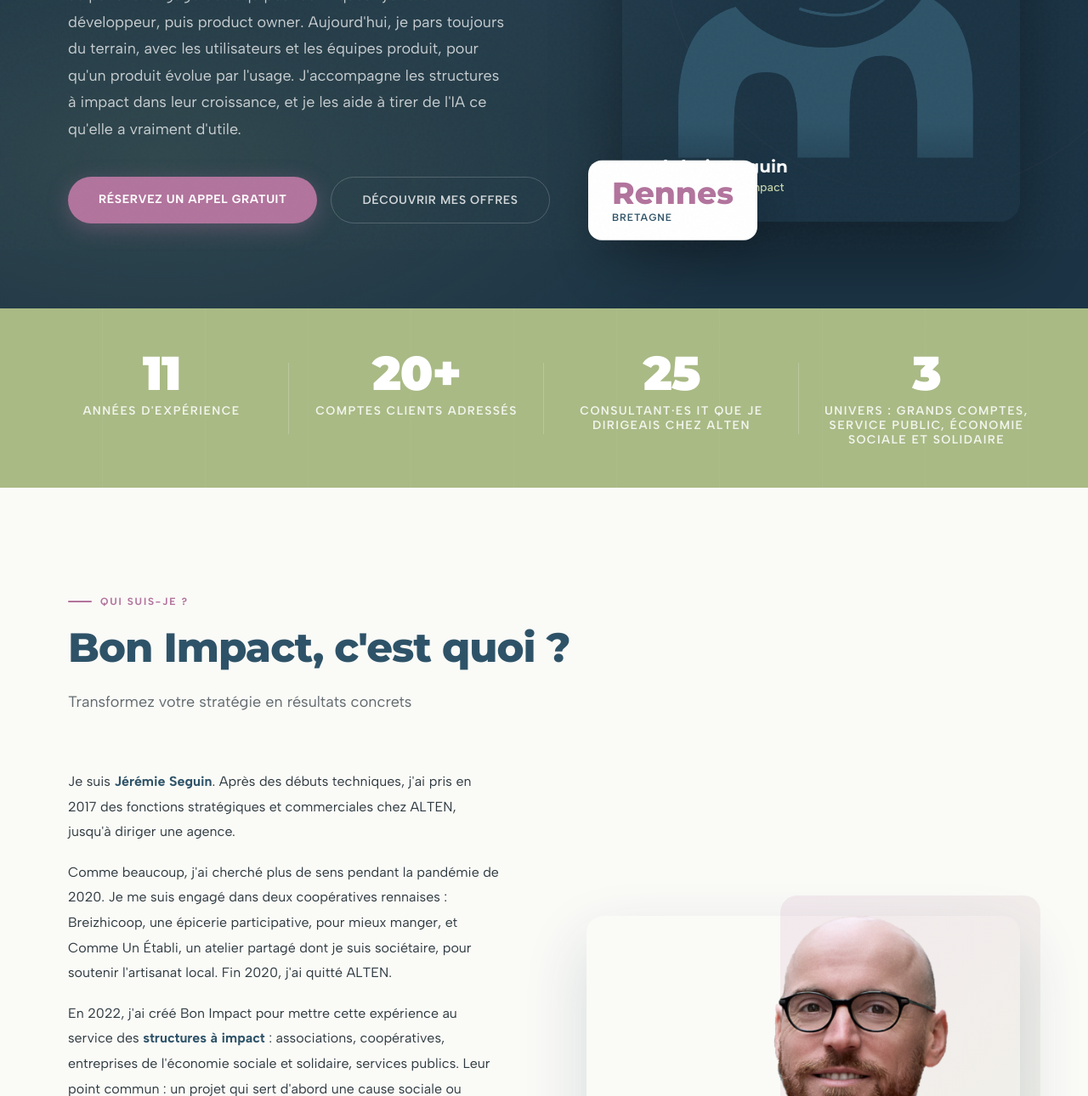
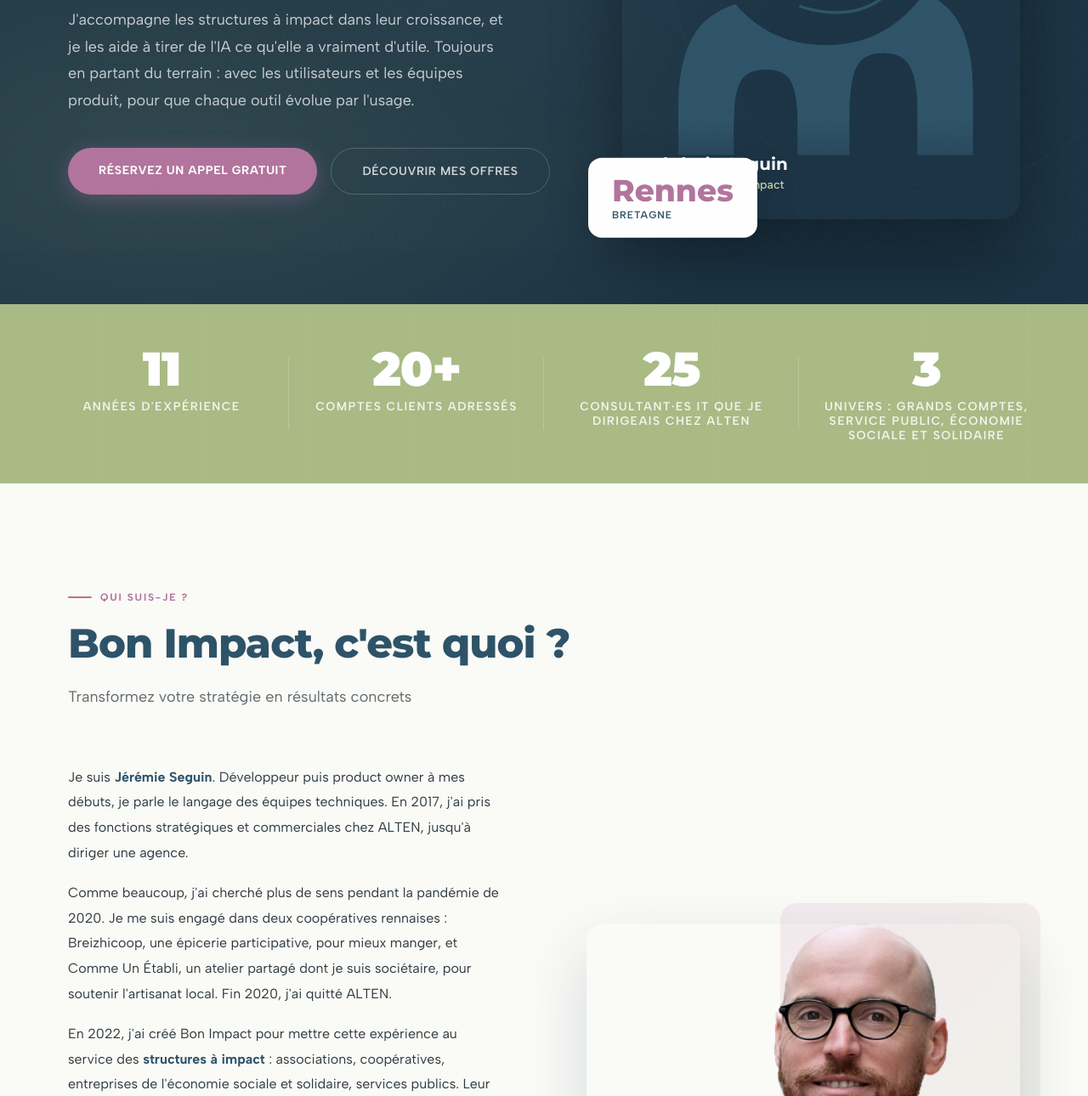
Before and after one commit to JeremieSeguin/bonimpact-site, a plain HTML site: page index.html in a window 1280 px wide. Shown: the part 506-1796 px from the top of the page at 85% size. Drawn offline with Linux system fonts and the light colour scheme.

Commit message:
L'en-tête ouvre sur la promesse, le langage technique passe dans Qui suis-je
Co-Authored-By: Claude Opus 5.5 <noreply@anthropic.com>

```diff
--- a/index.html
+++ b/index.html
@@ -1007,10 +1007,9 @@
                 <div>
                     <div class="hero-tag">Développement commercial</div>
                     <h1>Donnez de <em>l'impact</em> à vos actions commerciales</h1>
-                    <p class="hero-lead">Je parle le langage des équipes techniques : j'ai été développeur, puis
-                        product owner. Aujourd'hui, je pars toujours du terrain, avec les utilisateurs et les équipes produit,
-                        pour qu'un produit évolue par l'usage. J'accompagne les structures à impact dans leur
-                        croissance, et je les aide à tirer de l'IA ce qu'elle a vraiment d'utile.</p>
+                    <p class="hero-lead">J'accompagne les structures à impact dans leur croissance, et je les aide à tirer de
+                        l'IA ce qu'elle a vraiment d'utile. Toujours en partant du terrain : avec les utilisateurs et les
+                        équipes produit, pour que chaque outil évolue par l'usage.</p>
                     <div class="hero-actions">
                         <a href="https://cal.com/bonimpact/appel-decouverte" data-rdv class="btn-hero-primary">Réservez un appel
                             gratuit</a>
@@ -1067,8 +1066,9 @@
             <div class="section-subtitle">Transformez votre stratégie en résultats concrets</div>
             <div class="about-grid">
                 <div class="about-text reveal">
-                    <p>Je suis <strong>Jérémie Seguin</strong>. Après des débuts techniques, j'ai pris en 2017 des
-                        fonctions stratégiques et commerciales chez ALTEN, jusqu'à diriger une agence.</p>
+                    <p>Je suis <strong>Jérémie Seguin</strong>. Développeur puis product owner à mes débuts, je parle le
+                        langage des équipes techniques. En 2017, j'ai pris des fonctions stratégiques et commerciales
+                        chez ALTEN, jusqu'à diriger une agence.</p>
                     <p>Comme beaucoup, j'ai cherché plus de sens pendant la pandémie de 2020. Je me suis engagé dans
                         deux coopératives rennaises : <a href="https://www.breizhicoop.fr" target="_blank" rel="noopener">Breizhicoop</a>,
                         une épicerie participative, pour mieux manger, et <a href="https://www.commeunetabli.fr" target="_blank" rel="noopener">Comme Un Établi</a>,
```
